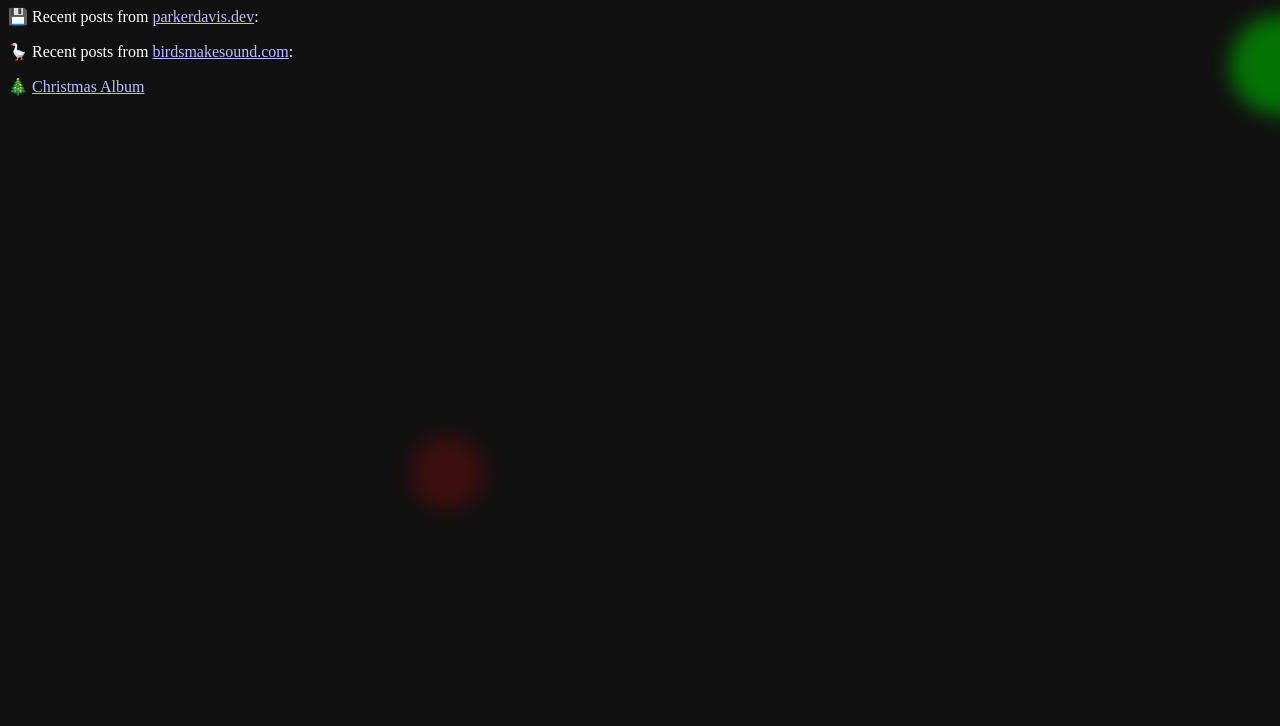
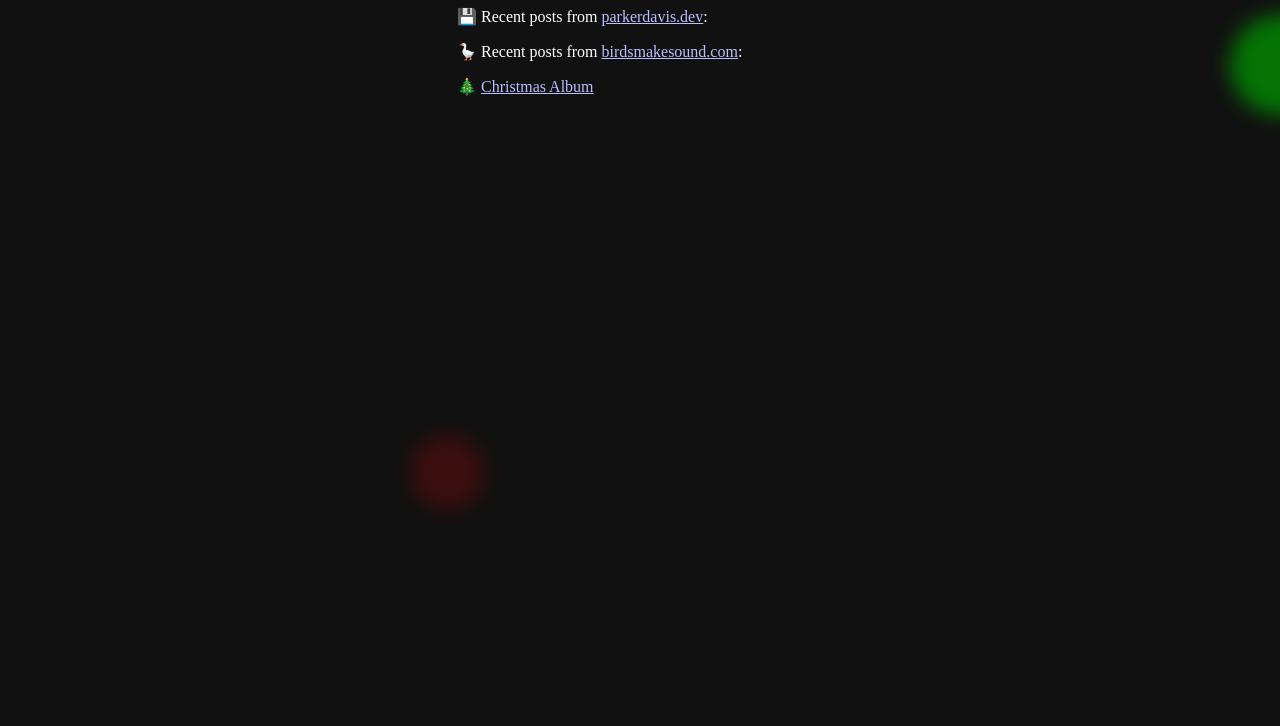
Before and after one commit to parkerdavis1/parkers-links2, an Eleventy site: page index.njk in a window 1280 px wide. Shown: the part 74-800 px from the top of the page. Built offline with nearby package versions, Linux system fonts and the light colour scheme; Eleventy itself is replaced by a stand-in of ours; files that its build step writes are made by us from their sources; no server answers; what @11tyrocks/eleventy-plugin-lightningcss would draw is missing.

Commit message:
Center links

```diff
--- a/assets/style.css
+++ b/assets/style.css
@@ -1,5 +1,6 @@
 body {
-    width: 100%;
+    width: fit-content;
+    margin: auto;
     height: 100%;
     padding: 0;
 }
```
